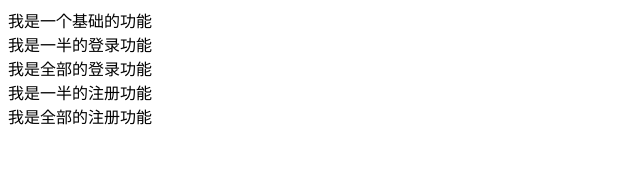
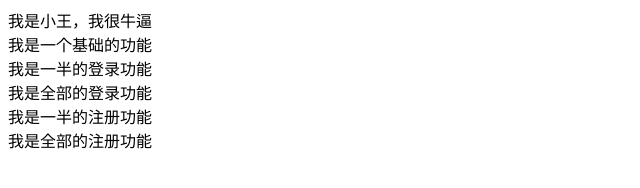
Before and after one commit to xuwei9502/first-status, a plain HTML site: page index.html in a window 1280 px wide. Shown: the whole page, without its empty margins (0-640 px from the left). Drawn offline with Linux system fonts and the light colour scheme.

Commit message:
我是小王，我很牛逼

```diff
--- a/index.html
+++ b/index.html
@@ -7,6 +7,7 @@
   <title>Document</title>
 </head>
 <body>
+  <div>我是小王，我很牛逼</div>
   <div>我是一个基础的功能</div>
 
   <div>我是一半的登录功能</div>
```
